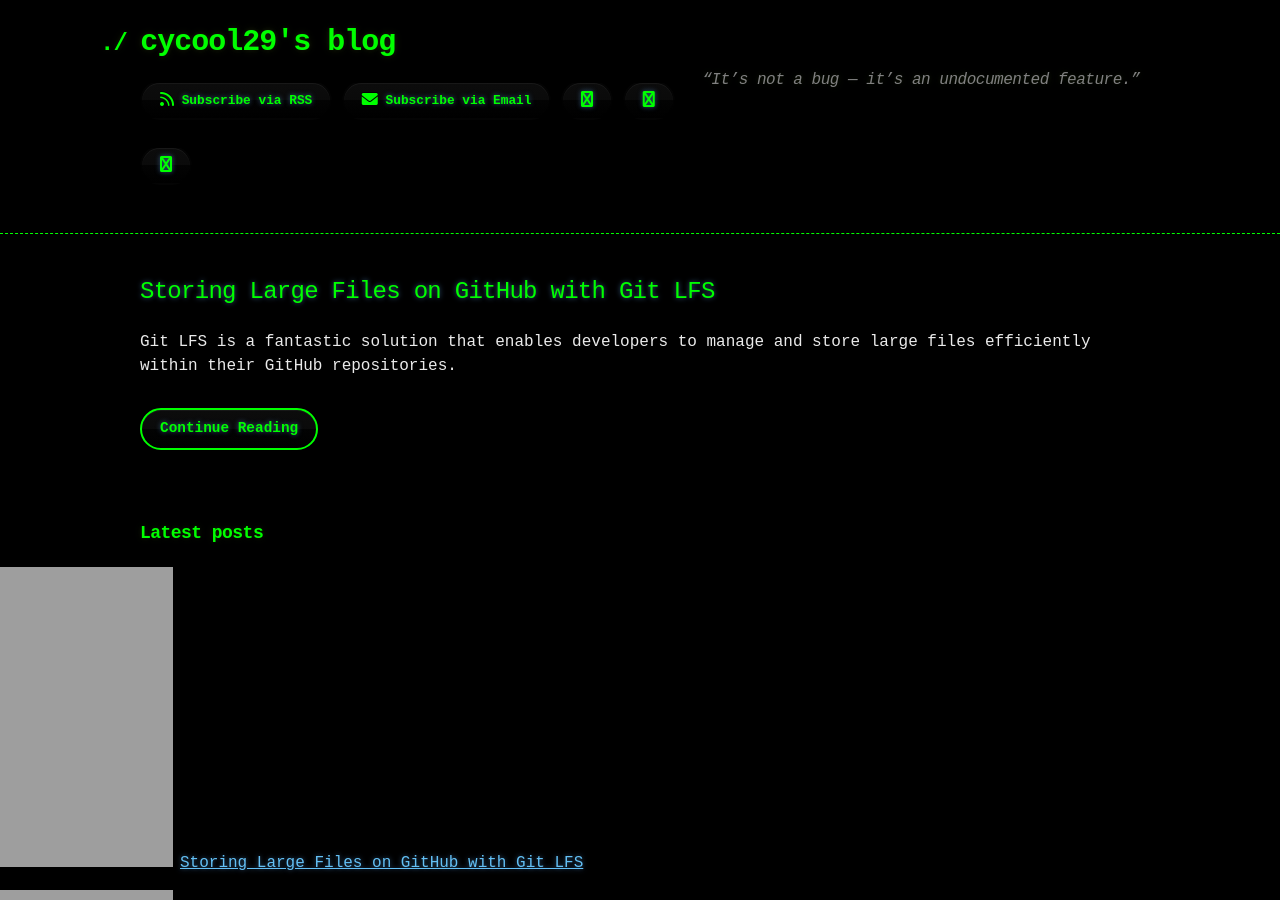
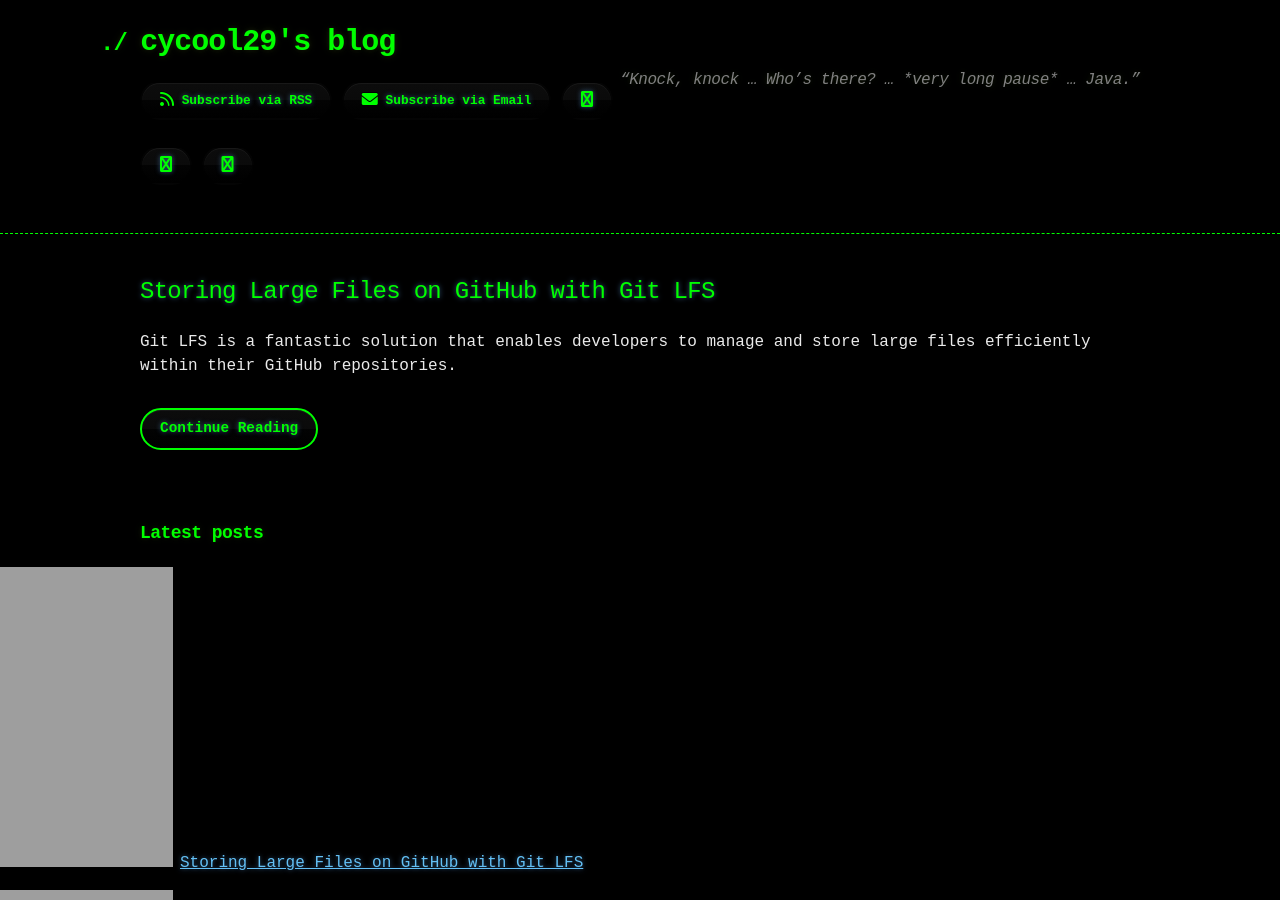
Before and after one commit to cycool29/cycool29.github.io, a Jekyll site: the page built from index.md, in a window 1280 px wide and 900 px high. Built offline with Jekyll 4.4.1, drawn with Linux system fonts in a browser that asks for light colours; a style sheet for code colours, icons or effects is not loaded.

Commit message:
Update quotes

```diff
--- a/_config.yml
+++ b/_config.yml
@@ -1,5 +1,5 @@
 title: cycool29's blog
-description: "“It’s not a bug — it’s an undocumented feature.” "
+description: "“Knock, knock … Who’s there? … *very long pause* … Java.”"
 bio: A high school student. Intermediate in Python, Git, Bash. Learning JavaScript. He/Him. "
 author: cycool29
 url: https://cycool29.github.io
```
